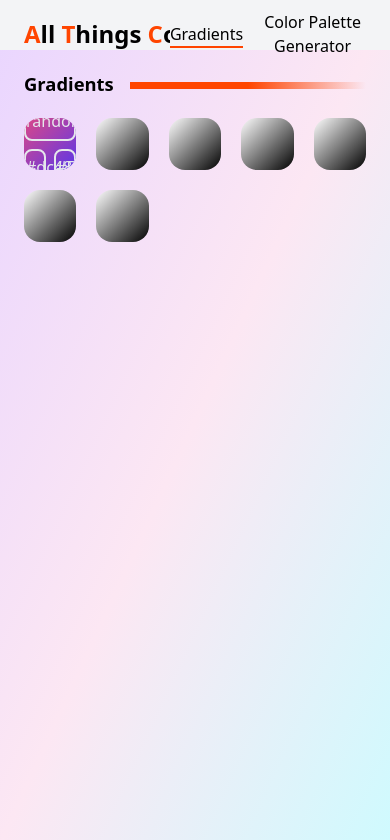
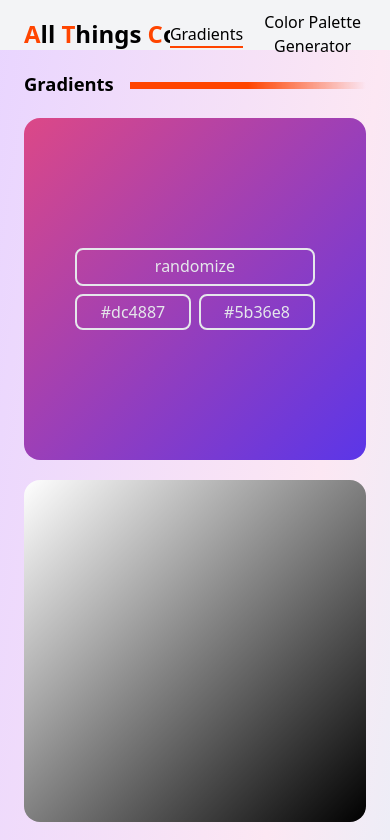
Before and after one commit to sina-byn/all-things-colors, a Next.js app: page / in a window 390 px wide. Shown: the top 840 px of the page. Built offline with nearby package versions, Linux system fonts and the light colour scheme.

Commit message:
gradients section made responsive

```diff
--- a/components/GradientCard.tsx
+++ b/components/GradientCard.tsx
@@ -104,11 +104,11 @@ const RandomGradientCard: FC = () => {
     <GradientCard id='random' stops={stops} styleTagId='random-gradient-styles'>
       <Button
         onClick={() => setStops(generateRandomGradientStops())}
-        className='w-full max-w-[240px] text-gray-200 border-2 border-gray-200 rounded-lg py-1 hover:bg-gray-200/50 pb-1.5'
+        className='w-10/12 max-w-[240px] text-gray-200 border-2 border-gray-200 rounded-lg py-1 hover:bg-gray-200/50 pb-1.5'
       >
         randomize
       </Button>
-      <div className='random-stops grid grid-cols-2 w-full max-w-[240px] gap-x-2'>
+      <div className='random-stops w-10/12 grid grid-cols-2 justify-items-center w-full max-w-[240px] gap-x-2'>
         {stops.map((stop, idx) => (
           <Button
             key={idx}
--- a/pages/index.tsx
+++ b/pages/index.tsx
@@ -12,7 +12,7 @@ const Home: NextPage = () => {
   return (
     <>
       <header className='h-[50px] sticky top-0 bg-gray-100 py-3'>
-        <div className='header-content container flex items-center justify-between px-6 -mt-0.5 mx-auto'>
+        <div className='header-content max-w-[1440px] flex items-center justify-between px-6 -mt-0.5 mx-auto'>
           <h1 className='text-2xl font-bold overflow-hidden'>
             <span className='text-orange-red'>A</span>ll&nbsp;
             <span className='text-orange-red'>T</span>hings&nbsp;
@@ -21,9 +21,9 @@ const Home: NextPage = () => {
           <Navbar />
         </div>
       </header>
-      <main className='container px-6 mx-auto'>
+      <main className='max-w-[1440px] px-6 mx-auto'>
         <SectionHeader title='Gradients' />
-        <section className='gradients-section grid grid-cols-5 gap-5'>
+        <section className='gradients-section grid grid-cols-1 xs:grid-cols-2 sm:grid-cols-2 md:grid-cols-4 xl:grid-cols-5 gap-5'>
           <GradientCard.Random />
           {GRADIENTS_DATA.map(gradient => (
             <GradientCard.Static
--- a/tailwind.config.js
+++ b/tailwind.config.js
@@ -6,6 +6,9 @@ module.exports = {
   ],
   theme: {
     extend: {
+      screens: {
+        'xs': '500px'
+      },
       colors: {
         "orange-red": "#ff4500"
       }
```
